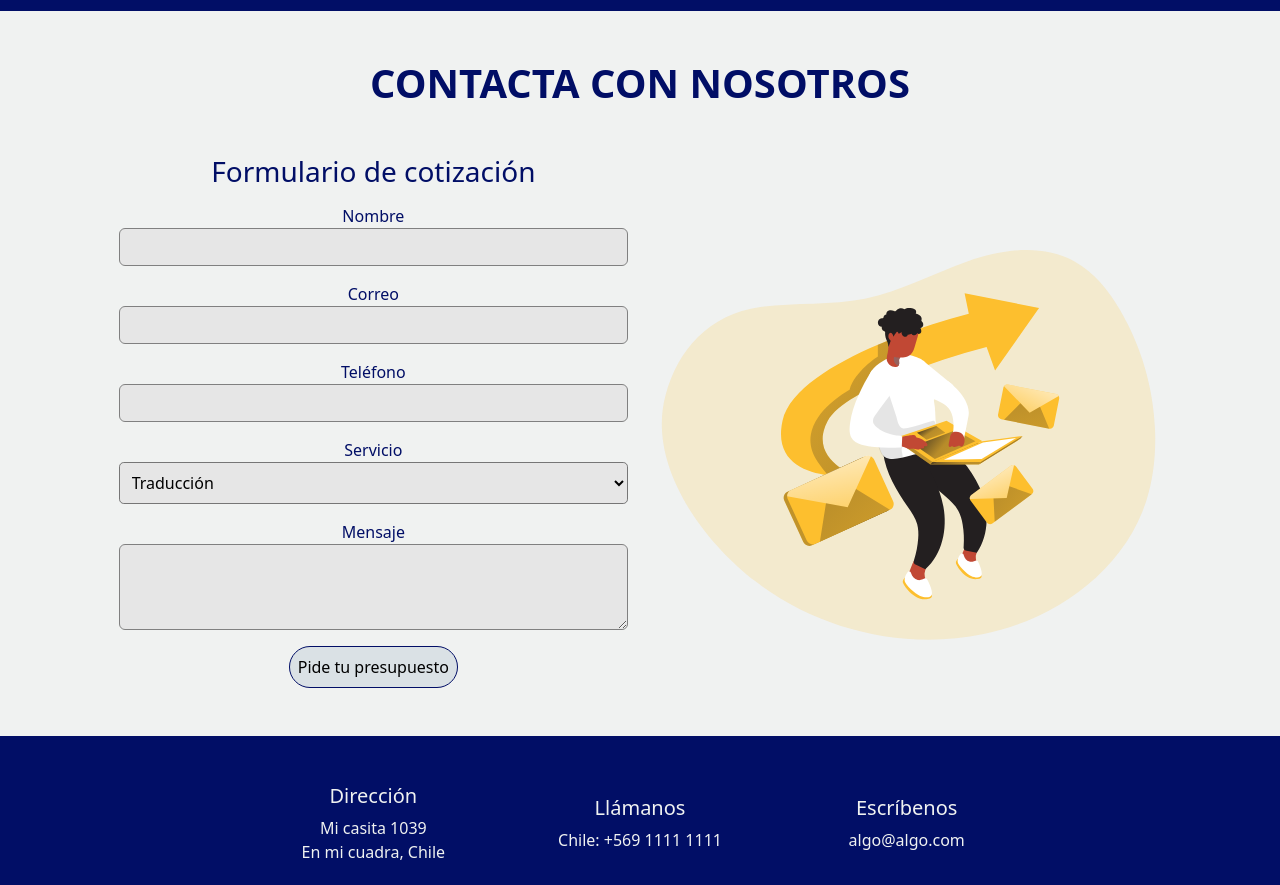
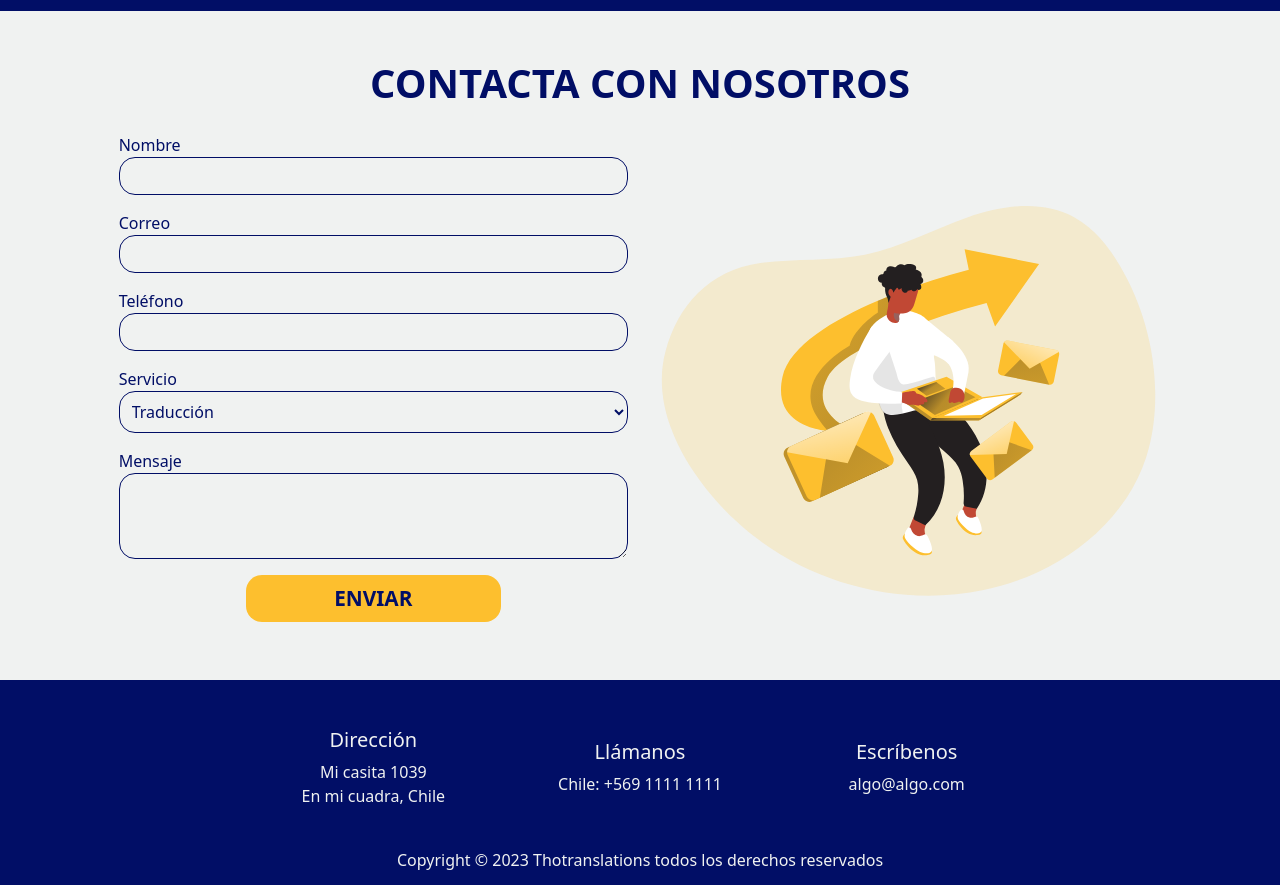
Before and after one commit to GagogoDev/ThotranslationsReact, a React (Vite) app: page / in a window 1280 px wide. Shown: the part 2620-3505 px from the top of the page. Built offline with nearby package versions, Linux system fonts and the light colour scheme.

Commit message:
Base contacto. Enviar mensaje

```diff
--- a/package.json
+++ b/package.json
@@ -14,7 +14,8 @@
         "i18next": "^19.6.3",
         "react": "^18.2.0",
         "react-dom": "^18.2.0",
-        "react-i18next": "^11.7.0"
+        "react-i18next": "^11.7.0",
+        "sweetalert2": "^11.12.3"
     },
     "devDependencies": {
         "@types/react": "^18.2.66",
--- a/src/assets/css/styles.css
+++ b/src/assets/css/styles.css
@@ -3,6 +3,10 @@
     --secondary: #fdbf2e;
     --light: #f0f2f1;
     --grey: #d9d9d9;
+
+    --border-radius: 1rem;
+    --font-weight-title: 700;
+    --font-weight-button: 800;
 }
 
 /* Body */
@@ -64,7 +68,7 @@ body {
 /* Servicios */
 
 .servicios-title {
-    font-weight: 700;
+    font-weight: var(--font-weight-title);
 }
 
 .div-servicios {
@@ -139,12 +143,12 @@ body {
 }
 
 .div-precio button {
-    font-weight: 800;
-    border-radius: 1rem;
+    font-weight: var(--font-weight-button);
+    border-radius: var(--border-radius);
 }
 
 .div-descuento {
-    border-radius: 1rem;
+    border-radius: var(--border-radius);
     padding: 0.1rem 0.5rem;
     width: 100%;
 }
@@ -163,7 +167,7 @@ body {
 
 .div-descuento p {
     margin-bottom: 0;
-    font-weight: 700;
+    font-weight: var(--font-weight-title);
     font-size: 1.5rem;
 }
 
@@ -174,7 +178,7 @@ body {
 /* Proceso */
 
 .proceso-title {
-    font-weight: 700;
+    font-weight: var(--font-weight-title);
 }
 
 .strong-timeline {
@@ -252,45 +256,45 @@ body {
 /* Contacto */
 
 .contacto-title {
-    font-weight: 700;
+    font-weight: var(--font-weight-title);
 }
 
 .form-control {
-    border-color: gray;
-    background-color: #e6e6e6;
+    border-color: var(--primary);
+    background-color: var(--light);
+    border-radius: var(--border-radius);
 }
 
 select {
-    border-radius: 0.3rem;
-    background-color: #e6e6e6;
-    color: black;
+    border-color: var(--primary);
+    border-radius: var(--border-radius);
+    background-color: var(--light);
+    color: var(--primary);
     padding: 0.5rem;
     width: 100%;
     outline: none;
 }
 
-.button-presupuesto {
+.button-enviar {
+    font-size: 1.3rem;
+    font-weight: var(--font-weight-button);
     padding: 0.5rem;
-    border: 1px solid var(--primary);
-    /* border-color: white; */
-    border-radius: 25px;
-    color: black;
-    background-color: hsla(210, 23%, 72%, 0.3);
-    cursor: pointer;
+    border: none;
+    border-radius: var(--border-radius);
+    color: var(--primary);
+    background-color: var(--secondary);
 }
 
-.button-presupuesto:hover {
+.button-enviar:hover {
     padding: 0.5rem;
-    border: 1px solid var(--primary);
-    /* border-color: white; */
-    border-radius: 25px;
-    color: black;
-    background-color: hsla(210, 23%, 72%, 0.5);
-    cursor: pointer;
+    border: none;
+    border-radius: var(--border-radius);
+    color: var(--primary);
+    background-color: var(--secondary);
 }
 
 button.swal2-confirm.swal2-styled {
-    background-color: var(--secundary);
+    background-color: var(--secondary);
     color: var(--primary);
 }
 
@@ -298,6 +302,25 @@ h2#swal2-title,
 div#swal2-html-container {
     color: var(--primary);
 }
+
+.swal-custum-button {
+    font-size: 1.3rem;
+    font-weight: var(--font-weight-button);
+    padding: 0.5rem;
+    border: none;
+    border-radius: var(--border-radius);
+    color: var(--primary);
+    background-color: var(--secondary);
+    width: 4rem;
+}
+
+.swal-custom-icon {
+    max-width: 7.5rem;
+}
+
+.no-border {
+    border: 0;
+  }
 
 /* Footer */
 
@@ -316,7 +339,7 @@ div#swal2-html-container {
 .a-footer {
     text-decoration: none;
     /* color: #212529; */
-    color: var(--secundary);
+    color: var(--secondary);
     color: white;
     /* background-color: #a8b8c8; */
     background-color: var(--primary);
@@ -327,6 +350,6 @@ a:visited,
 a:hover,
 a:active {
     /* color: #212529; */
-    color: var(--secundary);
+    color: var(--secondary);
     color: white;
 }
--- a/src/components/sections/Contacto.jsx
+++ b/src/components/sections/Contacto.jsx
@@ -1,73 +1,201 @@
 // React
-import React from 'react';
+import React, { useState } from 'react';
+
+// SweetAlert2
+import Swal from 'sweetalert2';
 
 // Images
 import SendingEmails from '/images/Sending-Emails.svg';
+import LogoSimple from '/icons/Logo-simple.png';
 
 // Translations
 import { useTranslation } from 'react-i18next';
 
+const initialForm = {
+    nombre: '',
+    correo: '',
+    telefono: '',
+    servicio: 1,
+    mensaje: '',
+};
+
+const fireSwalSuccess = () => {
+    Swal.fire({
+        title: 'Mensaje enviado',
+        iconHtml: `<img class='swal-custom-icon' src="${LogoSimple}">`,
+        customClass: {
+            icon: 'no-border',
+        },
+        customClass: {
+            confirmButton: 'swal-custum-button',
+        },
+        background: '#f0f2f1',
+        text: '¿A dónde? A tu corazón <3',
+        icon: 'success',
+    });
+};
+
+const fireSwalError = (
+    mensaje = 'Ocurrió un problema inesperado, intente nuevamente más tarde'
+) => {
+    Swal.fire({
+        title: 'Mensaje no enviado',
+        iconHtml: `<img class='swal-custom-icon' src="${LogoSimple}">`,
+        customClass: {
+            icon: 'no-border',
+        },
+        customClass: {
+            confirmButton: 'swal-custum-button',
+        },
+        background: '#f0f2f1',
+        text: mensaje,
+        icon: 'success',
+    });
+};
+
 export const Contacto = () => {
     const [t] = useTranslation('global');
+    const [isLoading, setIsLoading] = useState(false);
+    const [formState, setFormState] = useState(initialForm);
 
-    const onSubmitForm = (e) => {
-        e.preventDefault();
-        // Swal.fire({
-        //     title: 'Formulario de cotización enviada',
-        //     text: '¿A dónde? A tu corazón <3',
-        //     icon: 'success',
-        // });
-        console.log( "Pa juera" );
+    const onFormChange = ({ target }) => {
+        const { name, value } = target;
+
+        setFormState({ ...formState, [name]: value });
     };
 
+    const onResetForm = () => {
+        setFormState(initialForm);
+    };
+
+    const validateForm = () => {
+        if (nombre.length < 5) return false;
+        if (correo.length < 5) return false;
+        if (telefono.length < 5) return false;
+        if (mensaje.length < 5) return false;
+
+        return true;
+    };
+
+    const onSubmitForm = async (e) => {
+        e.preventDefault();
+
+        if (isLoading) return false;
+        if (!validateForm()) return false;
+
+        let data = {};
+        setIsLoading(true);
+        try {
+            // const axiosConfig = {
+            //     url: '/email/sendEmailThotranslations',
+            //     baseURL: 'https://api-utilities.gabrielquirozdev.com/api',
+            //     // baseURL: 'http://127.0.0.1:8000/api',
+            //     method: 'post',
+            //     headers: {
+            //         Accept: 'application/json',
+            //         'Content-Type': 'application/json',
+            //         'Access-Control-Allow-Origin': '*',
+            //         'Access-Control-Allow-Headers': '*',
+            //         'X-Requested-With': 'XMLHttpRequest',
+            //     },
+            //     data: { nombre, correo, telefono, servicio, mensaje },
+            // };
+            // data = await axios.request(axiosConfig);
+        } catch (error) {
+            // if (parseInt(error.response.status) == 429) {
+            //     fireSwalError('Demasiadas solicitudes, espere un tiempo');
+            //     return false;
+            // }
+        } finally {
+            onResetForm();
+            setIsLoading(false);
+        }
+
+        // if (parseInt(data.status) !== 200) {
+        //     fireSwalError();
+        //     return false;
+        // }
+
+        // if (parseInt(data.data.status) !== 1) {
+        //     fireSwalError();
+        //     return false;
+        // }
+
+        fireSwalSuccess();
+    };
+
+    const { nombre, correo, telefono, servicio, mensaje } = formState;
+
+    const textButtonSubmit = isLoading ? (
+        <div className="spinner-border text-primary" role="status">
+            <span className="sr-only"></span>
+        </div>
+    ) : (
+        'ENVIAR'
+    );
     return (
         <>
-            <h1 className="text-center mb-5 contacto-title">
+            <h1 className="text-center mb-3 contacto-title">
                 CONTACTA CON NOSOTROS
             </h1>
-            <div className="row d-flex justify-content-center align-items-center text-center mb-5">
-                <div className="col-12 col-lg-6">
-                    <h3 className="mb-3 text-center">
-                        Formulario de cotización
-                    </h3>
+            <div className="row d-flex justify-content-center align-items-center mb-5">
+                <div className="col-12 col-md-6">
                     <form onSubmit={(e) => onSubmitForm(e)}>
                         <div className="row">
                             <div className="col-12 mb-3">
                                 <div className="form-group">
-                                    <label htmlFor="form-nombre">Nombre</label>
+                                    <label htmlFor="nombre">Nombre</label>
                                     <input
                                         className="form-control"
-                                        id="form-nombre"
+                                        id="nombre"
+                                        onChange={onFormChange}
+                                        name="nombre"
+                                        value={nombre}
+                                        required
+                                        minLength={5}
                                     />
                                 </div>
                             </div>
                             <div className="col-12 mb-3">
                                 <div className="form-group">
-                                    <label htmlFor="form-nombre">Correo</label>
+                                    <label htmlFor="correo">Correo</label>
                                     <input
                                         className="form-control"
-                                        id="form-nombre"
+                                        id="correo"
+                                        type="email"
+                                        onChange={onFormChange}
+                                        name="correo"
+                                        value={correo}
+                                        required
+                                        minLength={5}
                                     />
                                 </div>
                             </div>
                             <div className="col-12 mb-3">
                                 <div className="form-group">
-                                    <label htmlFor="form-nombre">
-                                        Teléfono
-                                    </label>
+                                    <label htmlFor="telefono">Teléfono</label>
                                     <input
                                         className="form-control"
-                                        id="form-nombre"
+                                        id="telefono"
+                                        onChange={onFormChange}
+                                        name="telefono"
+                                        value={telefono}
+                                        required
+                                        minLength={5}
                                     />
                                 </div>
                             </div>
                             <div className="col-12 mb-3">
                                 <div className="form-group">
-                                    <label htmlFor="form-servicio">
-                                        Servicio
-                                    </label>
+                                    <label htmlFor="servicio">Servicio</label>
                                     <br />
-                                    <select id="form-servicio">
+                                    <select
+                                        id="servicio"
+                                        onChange={onFormChange}
+                                        name="servicio"
+                                        value={servicio}
+                                        required
+                                    >
                                         <option value="1">Traducción</option>
                                         <option value="2">
                                             Interpretación
@@ -77,26 +205,29 @@ export const Contacto = () => {
                             </div>
                             <div className="col-12 mb-3">
                                 <div className="form-group">
-                                    <label htmlFor="form-mensaje">
-                                        Mensaje
-                                    </label>
+                                    <label htmlFor="mensaje">Mensaje</label>
                                     <textarea
                                         className="form-control"
-                                        id="form-mensaje"
+                                        id="mensaje"
                                         rows="3"
+                                        name="mensaje"
+                                        value={mensaje}
+                                        onChange={onFormChange}
+                                        required
+                                        minLength={5}
                                     ></textarea>
                                 </div>
                             </div>
                             <div className="col-12 d-flex justify-content-center">
-                                <button className="button-presupuesto">
-                                    Pide tu presupuesto
+                                <button className="button-enviar w-50">
+                                    {textButtonSubmit}
                                 </button>
                             </div>
                         </div>
                     </form>
                 </div>
-                <div className="col">
-                <img src={SendingEmails} alt="SendingEmails" />
+                <div className="col-12 col-md-6 d-none d-md-block">
+                    <img src={SendingEmails} alt="SendingEmails" />
                 </div>
             </div>
         </>
```
Also changed, not shown: 1 other file (tests, documents, lock files or other folders).
